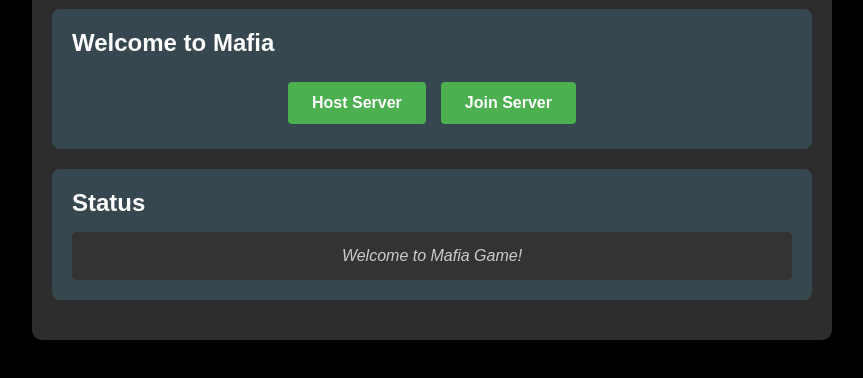
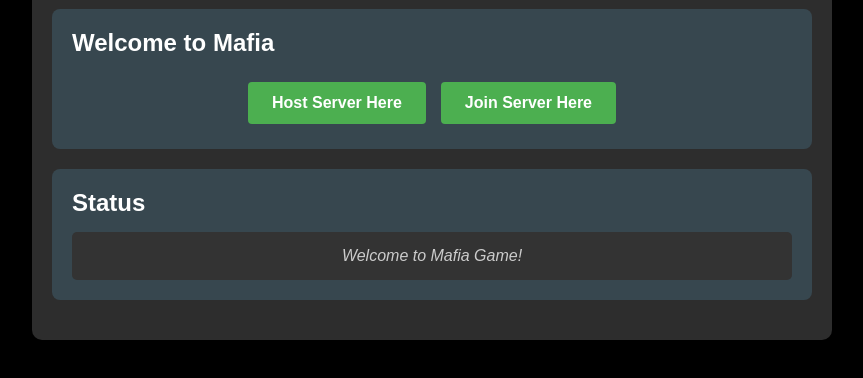
Before and after one commit to Annitron/Mafia, a website: page index.html in a window 1280 px wide. Shown: the part 136-514 px from the top of the page, without its empty margins (208-1071 px from the left). Drawn offline with nearby package versions, Linux system fonts and the light colour scheme; no server answers.

Commit message:
force deploy update

```diff
--- a/index.html
+++ b/index.html
@@ -17,8 +17,8 @@
             <div id="menu-section" class="section">
                 <h2>Welcome to Mafia</h2>
                 <div class="button-group">
-                    <button id="hostBtn" class="btn">Host Server</button>
-                    <button id="joinBtn" class="btn">Join Server</button>
+                    <button id="hostBtn" class="btn">Host Server Here</button>
+                    <button id="joinBtn" class="btn">Join Server Here</button>
                 </div>
             </div>
 
```
